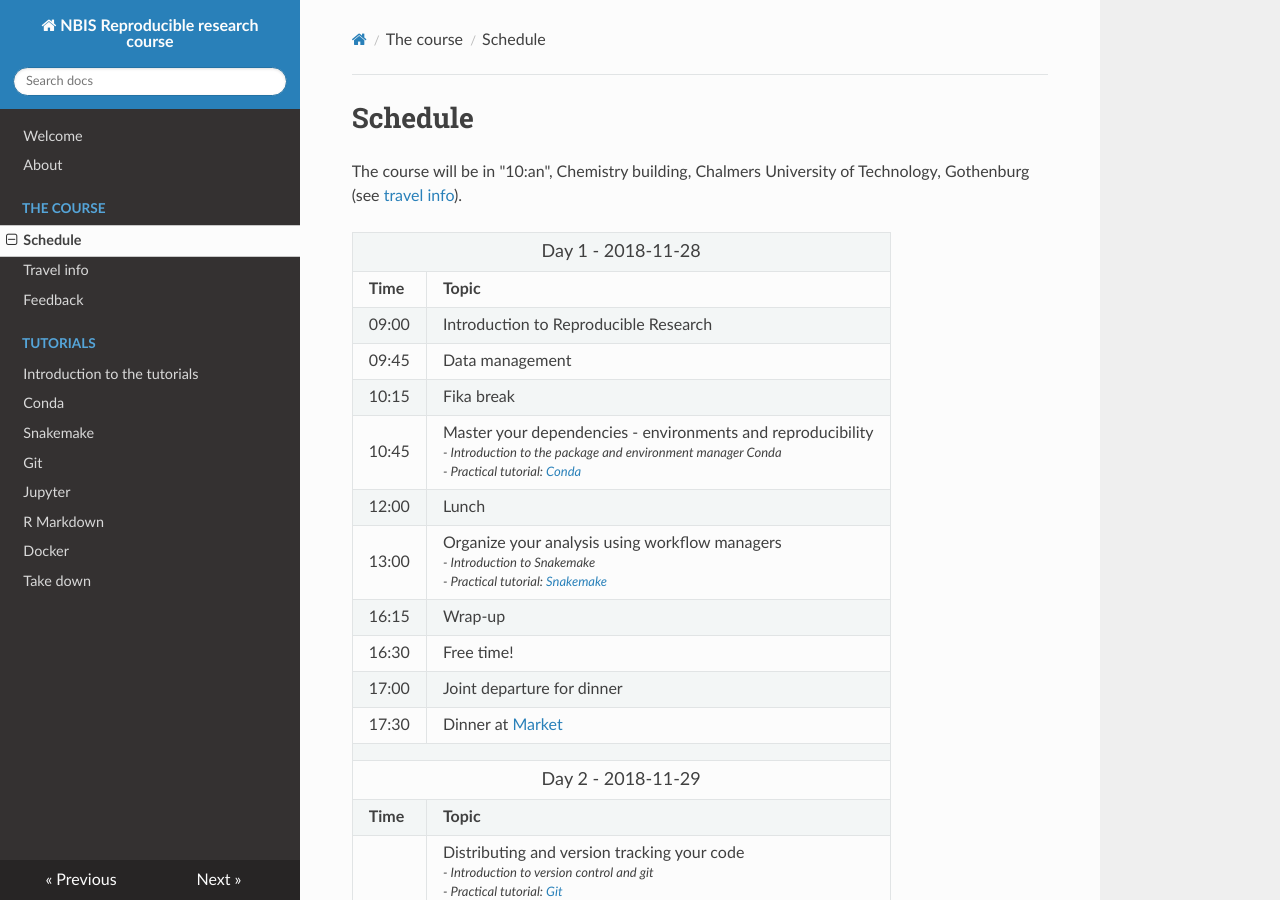
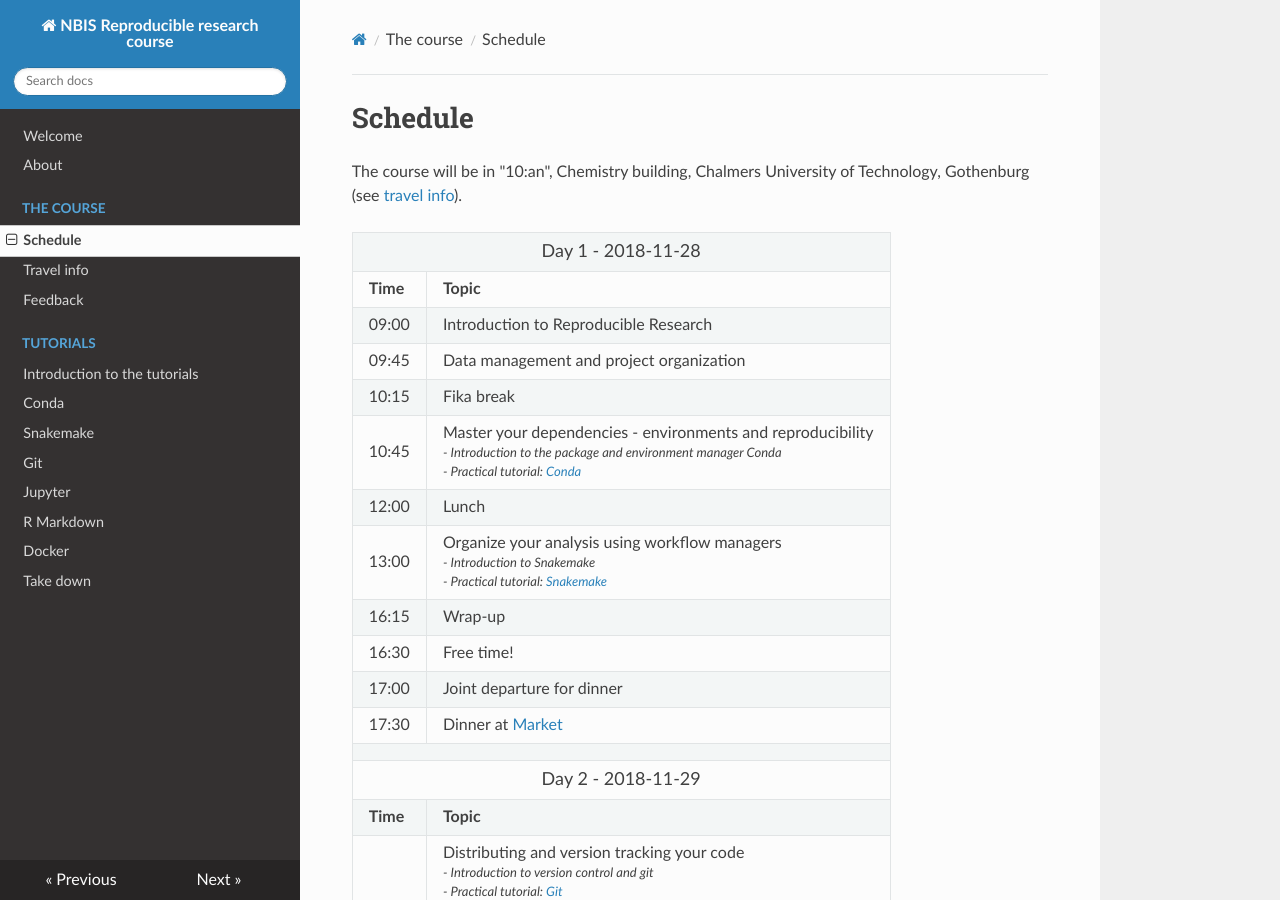
Before and after one commit to NBISweden/workshop-reproducible-research, an MkDocs documentation site: the page built from docs/schedule.md, in a window 1280 px wide and 900 px high. Built offline with MkDocs 1.6.1, drawn with Linux system fonts in a browser that asks for light colours; nearby versions of some CDN libraries; old or Windows-style settings are respelled for this version of MkDocs.

Commit message:
update data management session name

```diff
--- a/docs/schedule.md
+++ b/docs/schedule.md
@@ -19,7 +19,7 @@
   </tr>
   <tr>
     <td> <font size="3"> 09:45 </td>
-    <td> <font size="3"> Data management</td>
+    <td> <font size="3"> Data management and project organization</td>
   </tr>
   <tr>
     <td> <font size="3"> 10:15 </td>
```
